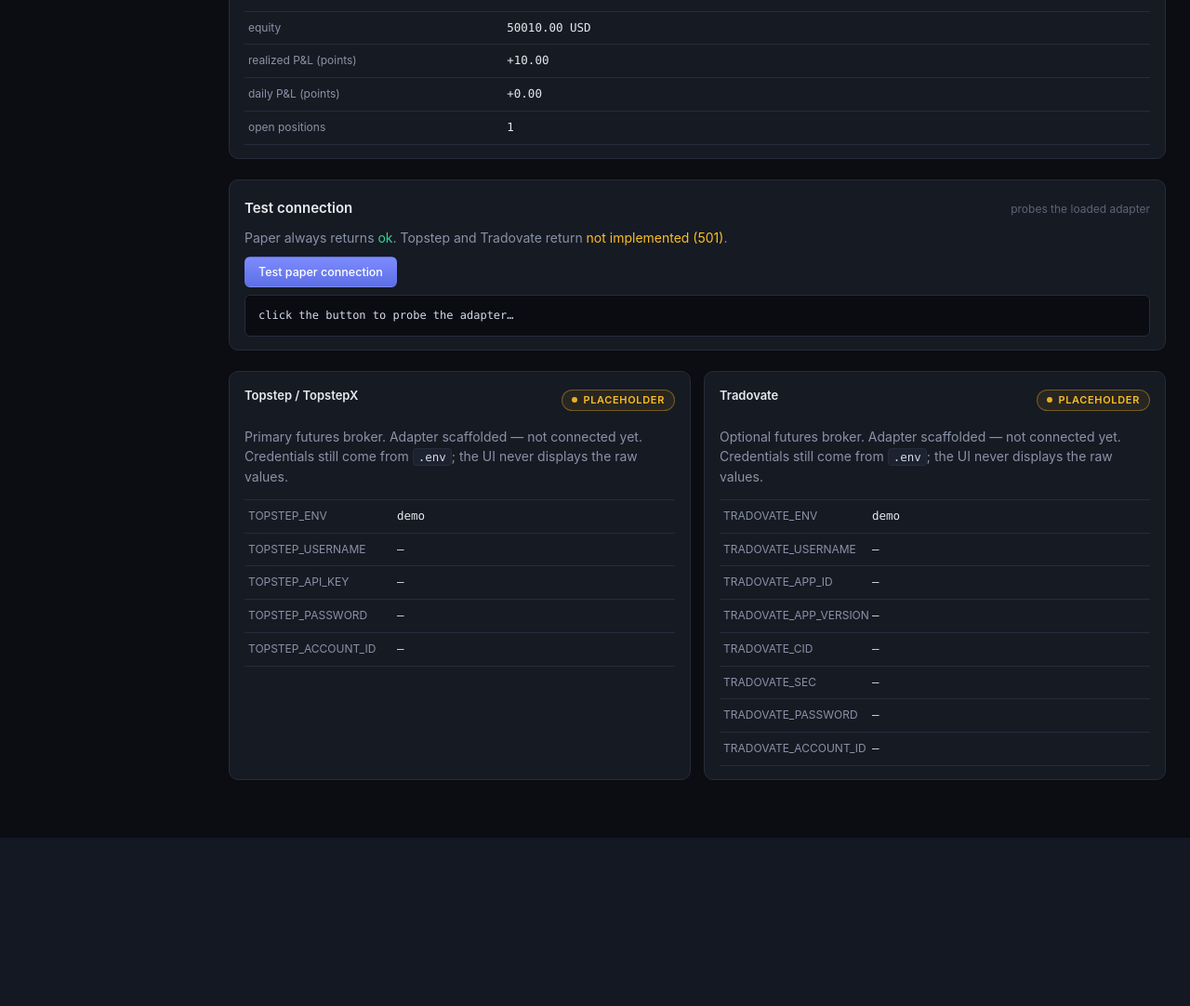
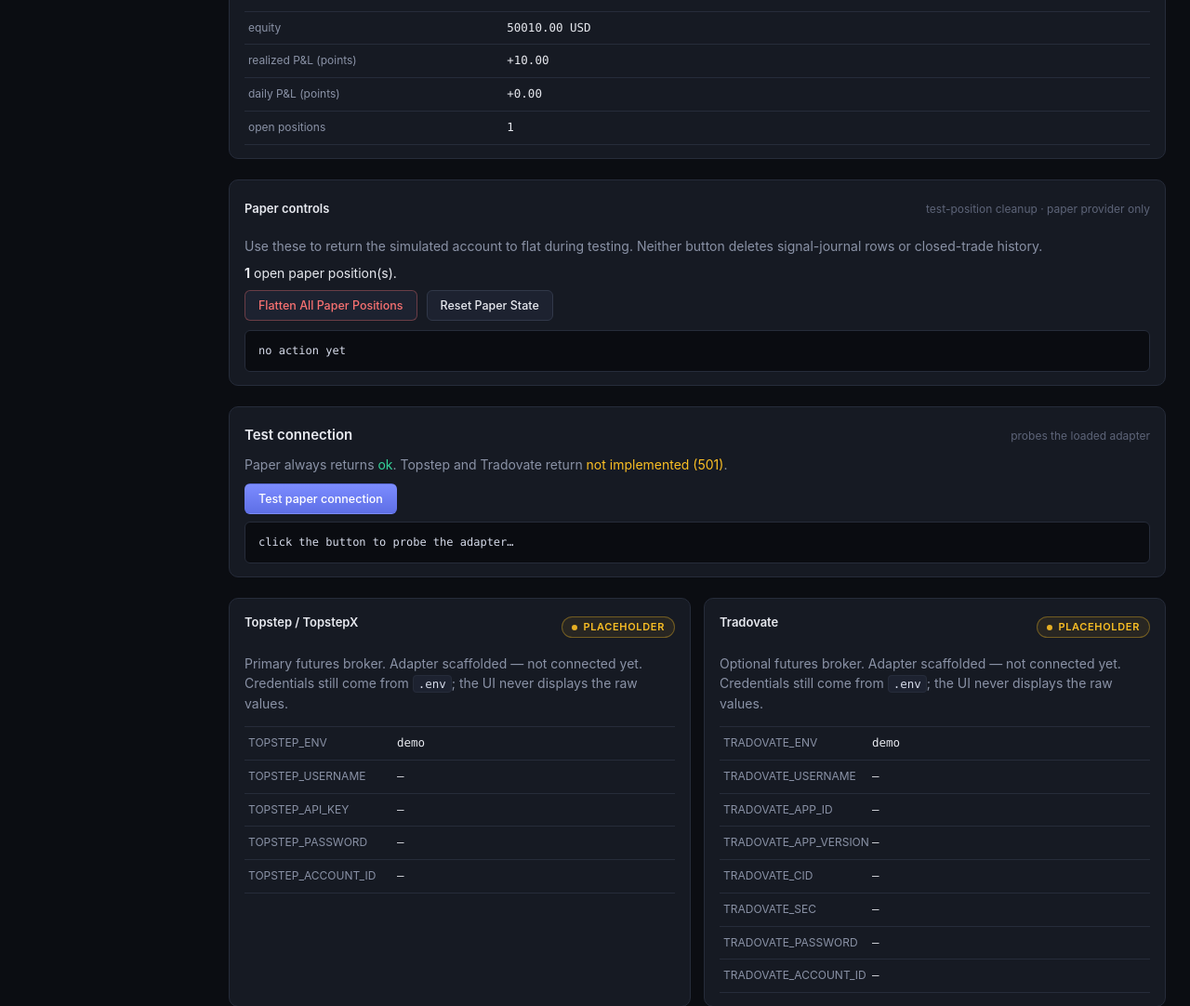
Before and after one commit to rdele75/signal_bridge, a FastAPI app: page /settings/broker in a window 1280 px wide. Shown: the part 811-1893 px from the top of the page at 93% size. Before the commit the page ends 1712 px from the top, so only its background shows below. Run offline with FastAPI, Linux system fonts and the light colour scheme; the visitor is signed in with stand-in values (Sample User, id 1); tables that the repository leaves empty hold one stand-in row (values such as "Sample post").

Commit message:
Add paper flatten and reset controls

```diff
--- a/app/main.py
+++ b/app/main.py
@@ -325,6 +325,61 @@ def create_app() -> FastAPI:
     def api_system() -> dict[str, Any]:
         return system_summary(
             settings=settings, broker=broker, kill_switch=kill_switch
+        )
+
+    # ------------------------------------------------------------------
+    # Paper-only admin actions (flatten / reset)
+    #
+    # These only operate on the in-memory paper broker. If the active
+    # provider is topstep/tradovate they return a structured, safe
+    # "not available for this provider yet" envelope at 200, never trying
+    # to mutate a real broker's state.
+    # ------------------------------------------------------------------
+
+    def _paper_not_available() -> JSONResponse:
+        return JSONResponse(
+            status_code=200,
+            content={
+                "ok": False,
+                "provider": broker.provider,
+                "not_implemented": True,
+                "status": "not_available_for_provider",
+                "message": (
+                    f"paper flatten/reset is not available for the "
+                    f"{broker.provider} provider yet"
+                ),
+            },
+        )
+
+    @app.post(
+        "/api/paper/flatten", dependencies=[Depends(require_admin_api)]
+    )
+    def api_paper_flatten() -> JSONResponse:
+        if broker.provider != "paper":
+            return _paper_not_available()
+        return JSONResponse(
+            status_code=200, content=broker.flatten_all_positions()
+        )
+
+    @app.post(
+        "/api/paper/flatten/{symbol}",
+        dependencies=[Depends(require_admin_api)],
+    )
+    def api_paper_flatten_symbol(symbol: str) -> JSONResponse:
+        if broker.provider != "paper":
+            return _paper_not_available()
+        return JSONResponse(
+            status_code=200, content=broker.flatten_position(symbol=symbol)
+        )
+
+    @app.post(
+        "/api/paper/reset", dependencies=[Depends(require_admin_api)]
+    )
+    def api_paper_reset() -> JSONResponse:
+        if broker.provider != "paper":
+            return _paper_not_available()
+        return JSONResponse(
+            status_code=200, content=broker.reset_paper_state()
         )
 
     @app.post("/webhooks/tradingview", response_model=WebhookResponse)
--- a/app/templates/settings_broker.html
+++ b/app/templates/settings_broker.html
@@ -144,6 +144,38 @@
   {% endif %}
 </section>
 
+{# ---- Paper controls: flatten / reset ---- #}
+<section class="card section">
+  <div class="section-head">
+    <h3>Paper controls</h3>
+    <span class="hint">test-position cleanup · paper provider only</span>
+  </div>
+  {% if active_broker_provider == 'paper' %}
+    <p class="muted" style="margin: 0 0 8px;">
+      Use these to return the simulated account to flat during testing.
+      Neither button deletes signal-journal rows or closed-trade history.
+    </p>
+    {% if broker_status.broker_connected and broker_accounts.accounts and broker_accounts.accounts[0].open_position_count %}
+      <p style="margin: 0 0 8px;">
+        <strong>{{ broker_accounts.accounts[0].open_position_count }}</strong>
+        open paper position(s).
+      </p>
+    {% else %}
+      <p class="muted" style="margin: 0 0 8px;">No open paper positions right now.</p>
+    {% endif %}
+    <div class="btn-row">
+      <button id="broker-paper-flatten" class="btn btn-danger" data-paper-flatten>Flatten All Paper Positions</button>
+      <button id="broker-paper-reset" class="btn" data-paper-reset>Reset Paper State</button>
+    </div>
+    <pre id="paper-action-out" class="output" style="margin-top: 10px;">no action yet</pre>
+  {% else %}
+    <p class="muted" style="margin: 0;">
+      Flatten / reset are only available when the active broker provider is
+      <code>paper</code>. Active provider: <code>{{ active_broker_provider }}</code>.
+    </p>
+  {% endif %}
+</section>
+
 {# ---- Test connection ---- #}
 <section class="card section">
   <div class="section-head">
@@ -210,5 +242,31 @@ document.getElementById('btn-test').addEventListener('click', async () => {
     out.textContent = 'request failed: ' + e;
   }
 });
+
+async function _brokerPaperPost(path, confirmMsg) {
+  const out = document.getElementById('paper-action-out');
+  if (!window.confirm(confirmMsg)) return;
+  if (out) out.textContent = 'working…';
+  try {
+    const r = await fetch(path, { method: 'POST' });
+    const body = await r.json();
+    if (out) out.textContent = JSON.stringify(body, null, 2);
+  } catch (e) {
+    if (out) out.textContent = 'request failed: ' + e;
+  }
+}
+const _bpf = document.getElementById('broker-paper-flatten');
+if (_bpf) {
+  _bpf.addEventListener('click', () =>
+    _brokerPaperPost('/api/paper/flatten', 'Flatten ALL open paper positions?')
+  );
+}
+const _bpr = document.getElementById('broker-paper-reset');
+if (_bpr) {
+  _bpr.addEventListener('click', () =>
+    _brokerPaperPost('/api/paper/reset',
+      'Reset paper position/order state? (signal journal is kept)')
+  );
+}
 </script>
 {% endblock %}
```
Also changed, not shown: app/execution/paper.py (+56 -0 lines), app/templates/dashboard.html (+38 -0 lines), tests/test_paper_admin.py (added, +218 -0 lines), README.md.
